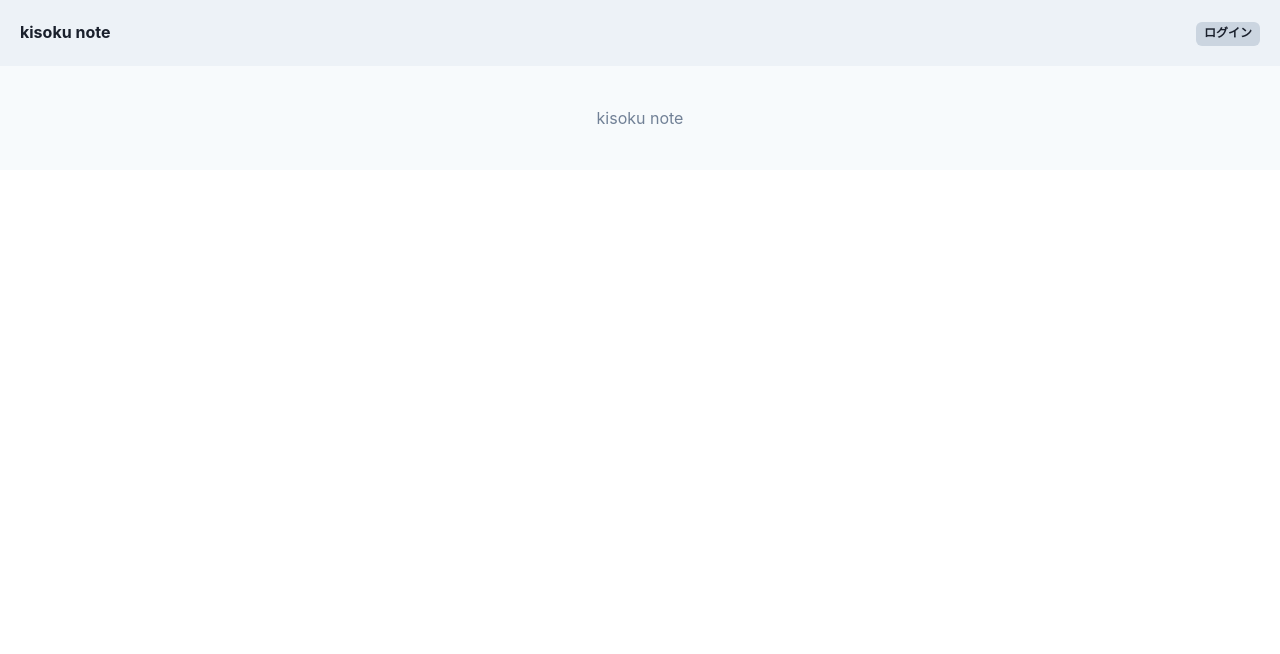
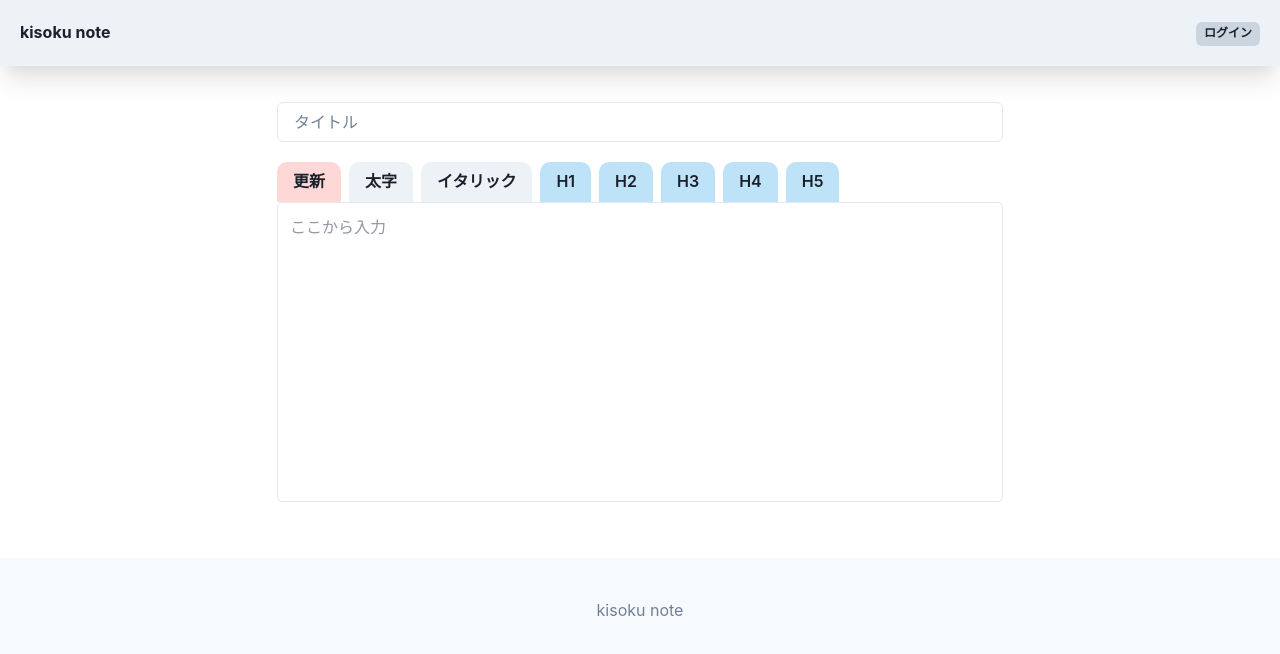
Before and after one commit to yuta-nos/kisoku-note, a React (Vite) app in the folder frontend/app-front/: page /document/1 in a window 1280 px wide. Shown: the top 654 px of the page. Built offline with nearby package versions, Linux system fonts and the light colour scheme; no server answers.

Commit message:
文書ページ実装及びルーティング設定
新規投稿用のページと同様にpropsでTextEditorにlocationを渡す実装

```diff
--- a/frontend/app-front/src/App.jsx
+++ b/frontend/app-front/src/App.jsx
@@ -6,7 +6,10 @@ import Mypage from "./components/auth/Mypage";
 import TeamPage from "./components/team/TeamPage";
 import TeamEdit from "./components/team/TeamEdit";
 import TeamCreate from "./components/team/TeamCreate";
+import TextEditor from "./components/document/TextEditor";
 import DocumentsIndex from "./components/document/DocumentsIndex";
+import NewDocument from "./components/document/NewDocument";
+import DocumentPage from "./components/document/DocumentPage";
 import Footer from "./components/Footer";
 
 // router
@@ -25,7 +28,10 @@ const App = () => {
         <Route path="/team/create" element={<TeamCreate />} />
         <Route path="/team/:id" element={<TeamPage />} />
         <Route path="/team/:id/edit" element={<TeamEdit />} />
-        <Route path="/team/:id/:category" element={<DocumentsIndex />} />
+        <Route path="/team/:id/category/:category" element={<DocumentsIndex />} />
+        <Route path="/document" element={<TextEditor />} />
+        <Route path="/new-document" element={<NewDocument />} />
+        <Route path="/document/:id" element={<DocumentPage />} />
       </Routes>
       <Footer />
     </div>
--- /dev/null
+++ b/frontend/app-front/src/components/document/DocumentPage.jsx
@@ -0,0 +1,21 @@
+import React from 'react'
+import TextEditor from './TextEditor'
+
+// route
+import { useLocation } from 'react-router-dom'
+
+// styling
+import { Box } from '@chakra-ui/react'
+
+const DocumentPage = () => {
+
+  const location = useLocation();
+
+  return (
+    <Box>
+      <TextEditor location={location} />
+    </Box>
+  )
+}
+
+export default DocumentPage
```
